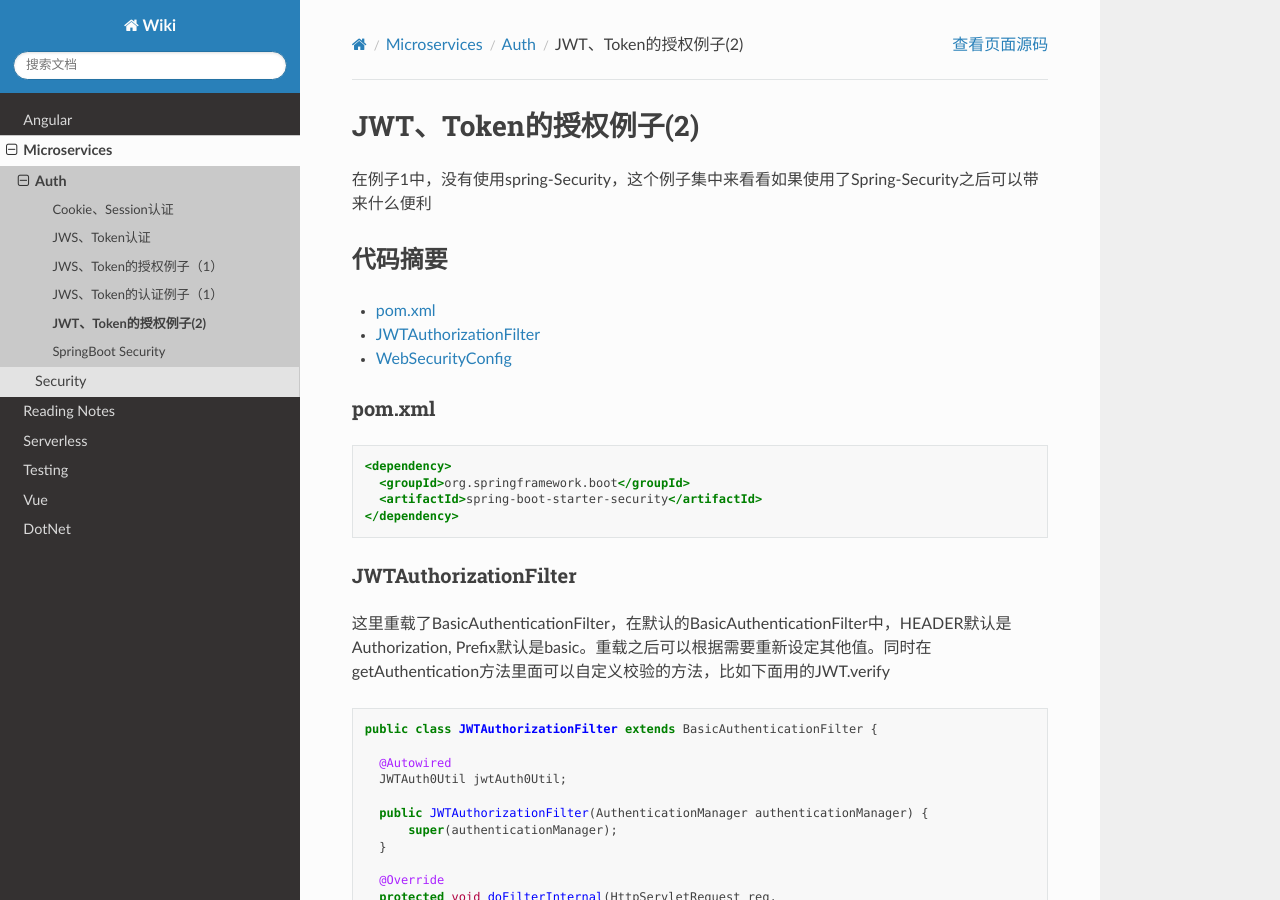
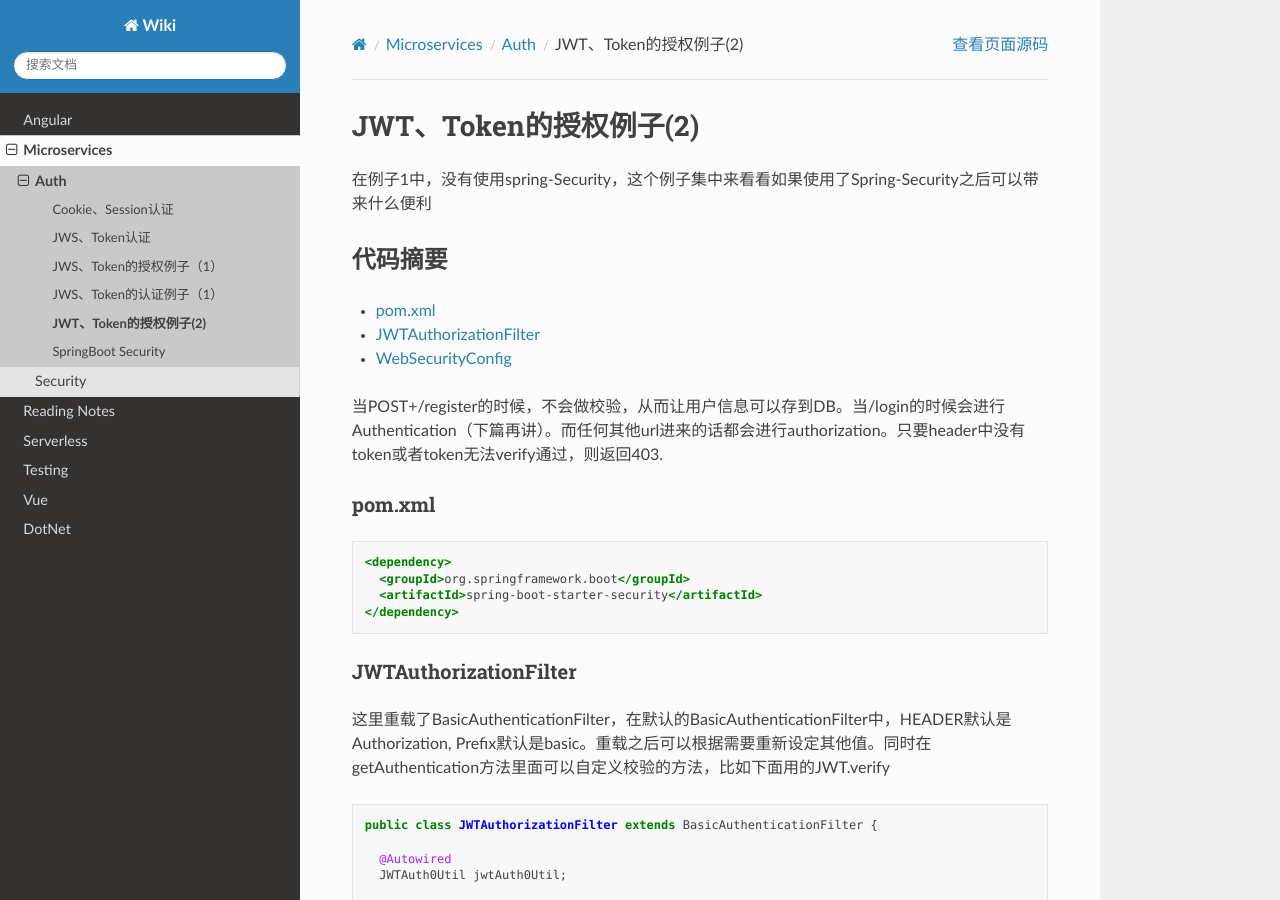
Before and after one commit to abigail830/Sphinx_wiki, a Sphinx documentation site: the page built from source/Microservices/Auth/JWT_token_Autho2.rst, in a window 1280 px wide and 900 px high. Built offline with Sphinx 7.4.7 and the Read the Docs theme 2.0.0, drawn with Linux system fonts in a browser that asks for light colours.

Commit message:
Update JWT_token_Autho2.rst

```diff
--- a/source/Microservices/Auth/JWT_token_Autho2.rst
+++ b/source/Microservices/Auth/JWT_token_Autho2.rst
@@ -9,6 +9,8 @@ JWT、Token的授权例子(2)
 * `pom.xml`_
 * `JWTAuthorizationFilter`_
 * `WebSecurityConfig`_
+
+当POST+/register的时候，不会做校验，从而让用户信息可以存到DB。当/login的时候会进行Authentication（下篇再讲）。而任何其他url进来的话都会进行authorization。只要header中没有token或者token无法verify通过，则返回403.
 
 
 pom.xml
```
